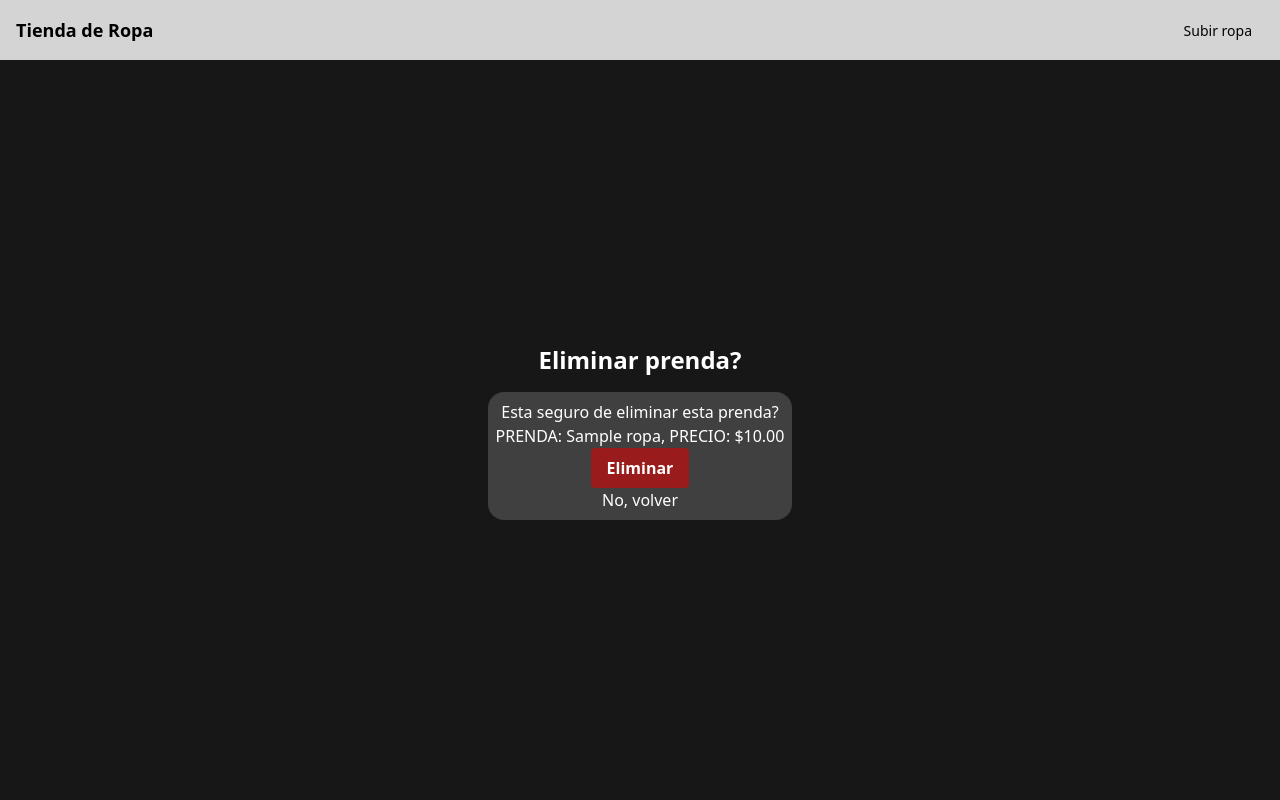
After one commit to IanChoDK/tienda_ropa, a Django app: page /eliminar/1 in a window 1280 px wide. The commit adds this page. Run offline with Django 5.2, Linux system fonts and the light colour scheme; tables that the repository leaves empty hold one stand-in row (values such as "Sample post"); some libraries are stand-ins or nearby versions.

Commit message:
añadidos editar, eliminar y crear

```diff
--- a/shop/models.py
+++ b/shop/models.py
@@ -22,6 +22,7 @@ class Ropa(models.Model):
     stock = models.IntegerField(default=0)
     disponible = models.BooleanField(default=True)
     categoria = models.ForeignKey(Categoria, on_delete=models.CASCADE, related_name='ropa')
+    activo = models.BooleanField(default=True)
 
     fecha_creacion = models.DateTimeField(auto_now_add=True)
     fecha_modificacion = models.DateTimeField(auto_now=True)
--- /dev/null
+++ b/shop/templates/eliminar_ropa.html
@@ -0,0 +1,22 @@
+{% extends 'base.html' %}
+
+{% block title %}Eliminando ropa{% endblock %}
+
+{% block body %}
+
+<h1 class="text-2xl font-bold mb-4 ">Eliminar prenda?</h1>
+<form class="flex flex-col items-center bg-neutral-700 rounded-2xl p-2 " method="post" enctype="multipart/form-data">
+
+    {% csrf_token %}
+
+    <h2> Esta seguro de eliminar esta prenda? </h2>
+    <h3>
+        PRENDA: {{ ropa.nombre }}, PRECIO: ${{ ropa.precio }}
+    </h3>
+
+
+    <button class="bg-red-800 hover:bg-red-500 text-white max-w-xs cursor-pointer font-bold py-2 px-4 rounded" type="submit">Eliminar</button>
+    <a href="{% url 'ropa_list' %}">No, volver</a>
+</form>
+
+{% endblock %}
--- a/shop/templates/ropa_list.html
+++ b/shop/templates/ropa_list.html
@@ -14,6 +14,11 @@
             {% else %}
                 <p>No hay imagen</p>
             {% endif %}
+            <div class="flex justify-between mt-2 items-center text-center">
+                <a class="flex bg-blue-500 hover:bg-blue-700 text-white font-bold py-2 px-4 rounded" href="{% url 'editar_ropa' item.id %}">Editar</a>
+                <a class="flex bg-red-500 hover:bg-red-700 text-white font-bold py-2 px-4 rounded" href="{% url 'eliminar_ropa' item.id %}">Eliminar</a>
+            </div>
+            <hr />
         {% endfor %}
     </ul>
 {% endblock %}
--- a/shop/urls.py
+++ b/shop/urls.py
@@ -4,4 +4,6 @@ from . import views
 urlpatterns = [
     path('', views.ropa_list, name='ropa_list'),
     path("crear", views.crear_ropa, name="crear_ropa"),
+    path("editar/<int:id>", views.editar_ropa, name="editar_ropa"),
+    path("eliminar/<int:id>", views.eliminar_ropa, name="eliminar_ropa")
 ]
--- a/shop/views.py
+++ b/shop/views.py
@@ -1,11 +1,11 @@
-from django.shortcuts import render, redirect
+from django.shortcuts import render, redirect, get_object_or_404
 from .models import Ropa
 from .forms import RopaForm
 
 # Create your views here.
 
 def ropa_list(request):
-    ropa = Ropa.objects.all()
+    ropa = Ropa.objects.all().order_by("-id").filter(activo=True)
     return render(request, "ropa_list.html", {"ropa": ropa})
 
 def crear_ropa(request):
@@ -17,3 +17,25 @@ def crear_ropa(request):
     else:
         form = RopaForm()
     return render(request, "crear_ropa.html", {"form": form})
+
+def editar_ropa(request, id):
+    ropa = get_object_or_404(Ropa, id=id)
+
+    if request.method == "POST":
+        form = RopaForm(request.POST, request.FILES, instance=ropa)
+        if form.is_valid():
+            form.save()
+            return redirect("ropa_list")
+    else:
+        form = RopaForm(instance=ropa)
+
+    return render(request, "editar_ropa.html", {"form": form})
+
+def eliminar_ropa(request,id):
+    ropa = get_object_or_404(Ropa, id=id)
+    if request.method == "POST":
+        ropa.activo = False
+        ropa.save()
+
+        return redirect("ropa_list")
+    return render(request, "eliminar_ropa.html", {"ropa": ropa})
--- a/tienda_ropa/urls.py
+++ b/tienda_ropa/urls.py
@@ -16,8 +16,13 @@ Including another URLconf
 """
 from django.contrib import admin
 from django.urls import path, include
+from django.conf import settings
+from django.conf.urls.static import static
 
 urlpatterns = [
     path('admin/', admin.site.urls),
-    path('shop/', include('shop.urls')),
+    path('', include('shop.urls')),
 ]
+
+if settings.DEBUG:
+    urlpatterns += static(settings.MEDIA_URL, document_root=settings.MEDIA_ROOT)
```
Also changed, not shown: shop/templates/editar_ropa.html (added, +16 -0 lines), tienda_ropa/settings.py (+6 -1 lines), media/ropa_images/D_746500-MLA111475609685_052026-C.jpg (renamed from ropa_images/D_746500-MLA111475609685_052026-C.jpg), media/ropa_images/vw-logo.png (renamed from ropa_images/vw-logo.png), ropa_images/D_746500-MLA111475609685_052026-C_hjPoLEV.jpg (deleted), ropa_images/Volkswagen-Amarok-2025-lanzamiento-destacada.jpg (deleted), ropa_images/vw-logo_W2NQnMT.png (deleted), ropa_images/vw-logo_zUJkQXj.png (deleted).
